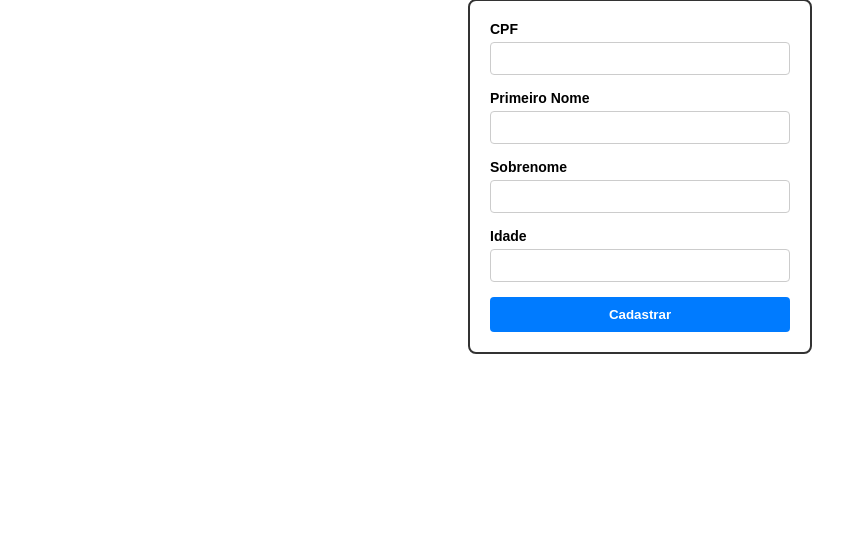
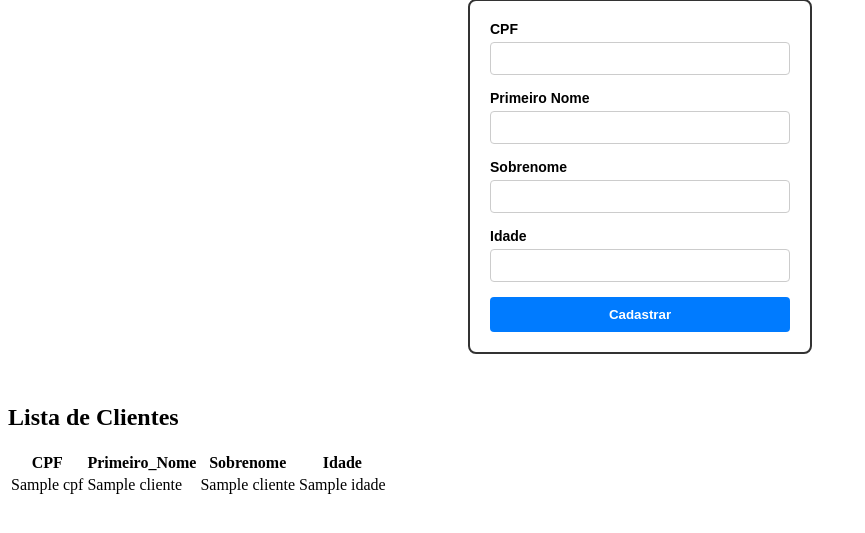
Before and after one commit to hualtermello/integracao_HTML_SQL_Python, a Flask app: template integracao/templates/index.html in a window 1280 px wide. Shown: the part 109-642 px from the top of the page, without its empty margins (0-865 px from the left). Run offline with Flask 3, Linux system fonts and the light colour scheme; the template is opened without the code that fills it: most values are stand-ins (such as "Sample title", 1, 10 or a date in 2020).

Commit message:
Fix form method and add client list table
Corrected the form method attribute and added a client list table with dynamic data rendering.

```diff
--- a/integracao/templates/index.html
+++ b/integracao/templates/index.html
@@ -8,7 +8,7 @@
 </head>
 <body>
     <h1>Cadastro de Cliente</h1>
-    <form action="/cadastrar" methods="POST" id="cadastro">
+    <form action="/cadastrar" method="POST" id="cadastro">
         <label for="c_cpf">CPF</label>
         <input type="text" name="cpf" id="c_cpf" required>
 
@@ -24,6 +24,26 @@
         <button type="submit">Cadastrar</button>
 
     </form>
+    <h2>Lista de Clientes</h2>
+
+    <table>
+        <thead>
+            <th>CPF</th>
+            <th>Primeiro_Nome</th>
+            <th>Sobrenome</th>
+            <th>Idade</th>
+        </thead>
+        <tbody>
+            {%for cliente in clientes%}
+                <tr>
+                    <td>{{cliente.CPF}}</td>
+                    <td>{{cliente.Primeiro_Nome}}</td>
+                    <td>{{cliente.Sobrenome}}</td>
+                    <td>{{cliente.Idade}}</td>
+                </tr>
+            {%endfor%}
+        </tbody>
+    </table>
 
 </body>
 </html>
```
